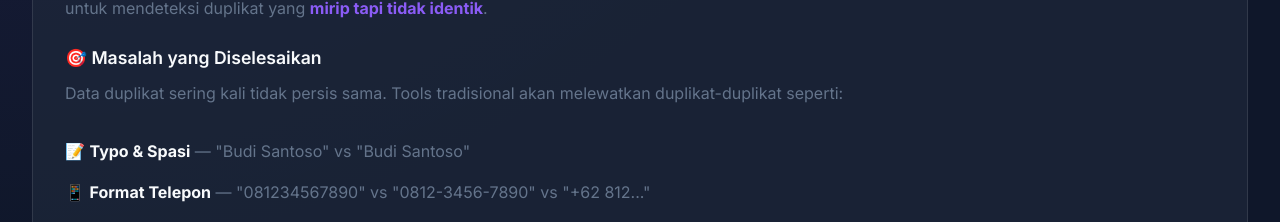
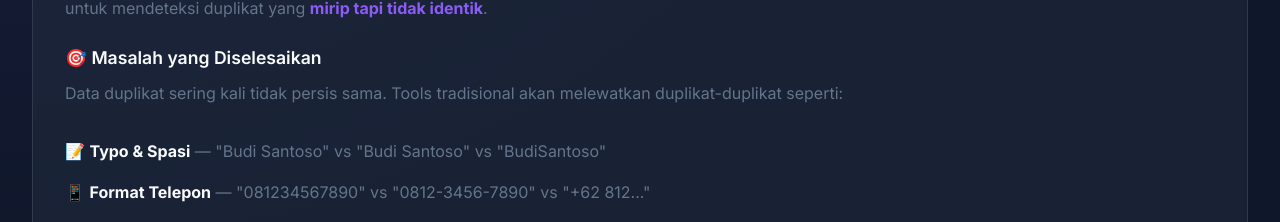
Before and after one commit to dewagdeadi/dedupe-ai, a Next.js app: page / in a window 1280 px wide. Shown: the part 780-1002 px from the top of the page. Built offline with nearby package versions, Linux system fonts and the light colour scheme.

Commit message:
Fix typo example to show actual differences

```diff
--- a/components/DedupeInterface.js
+++ b/components/DedupeInterface.js
@@ -193,7 +193,7 @@ export default function DedupeInterface() {
                             Data duplikat sering kali tidak persis sama. Tools tradisional akan melewatkan duplikat-duplikat seperti:
                         </p>
                         <ul className={styles.featureList}>
-                            <li>📝 <strong>Typo & Spasi</strong> — "Budi Santoso" vs "Budi  Santoso"</li>
+                            <li>📝 <strong>Typo & Spasi</strong> — "Budi Santoso" vs "Budi  Santoso" vs "BudiSantoso"</li>
                             <li>📱 <strong>Format Telepon</strong> — "081234567890" vs "0812-3456-7890" vs "+62 812..."</li>
                             <li>📧 <strong>Variasi Email</strong> — "budi.santoso@" vs "budisantoso@"</li>
                             <li>🏠 <strong>Alamat Singkat</strong> — "Jl. Sudirman No. 123" vs "Jl Sudirman 123"</li>
```
Also changed, not shown: 1 other file (tests, documents, lock files or other folders).
